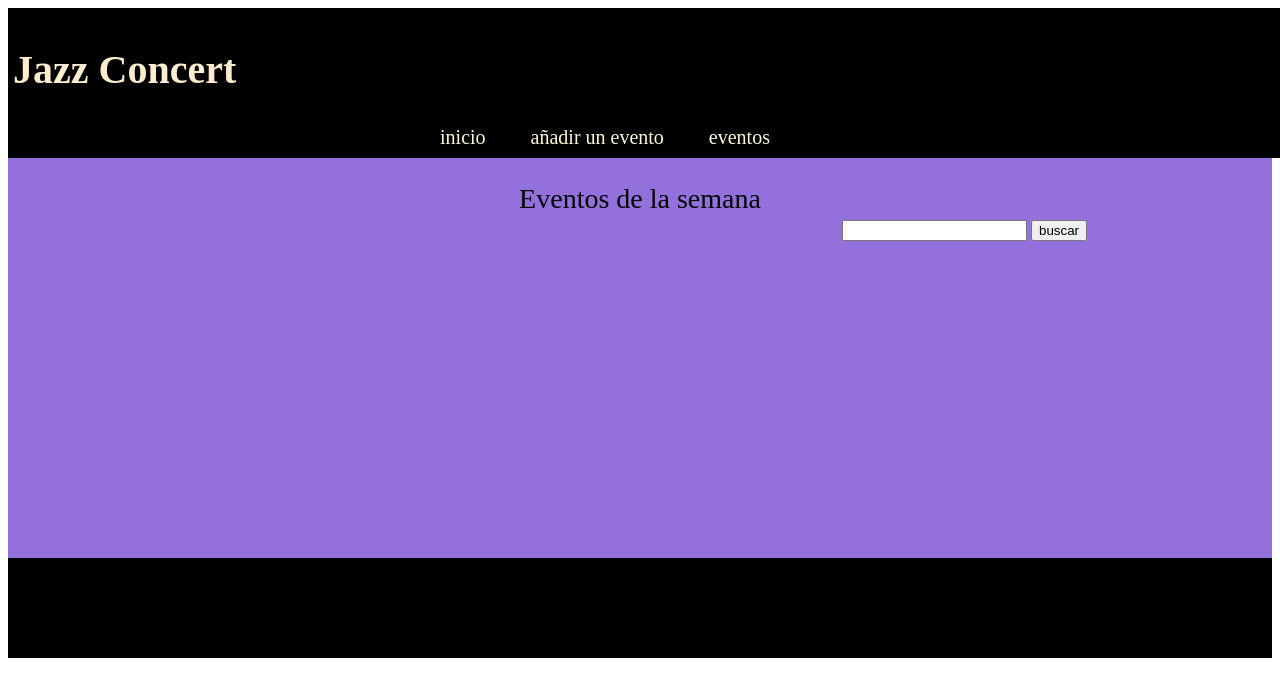
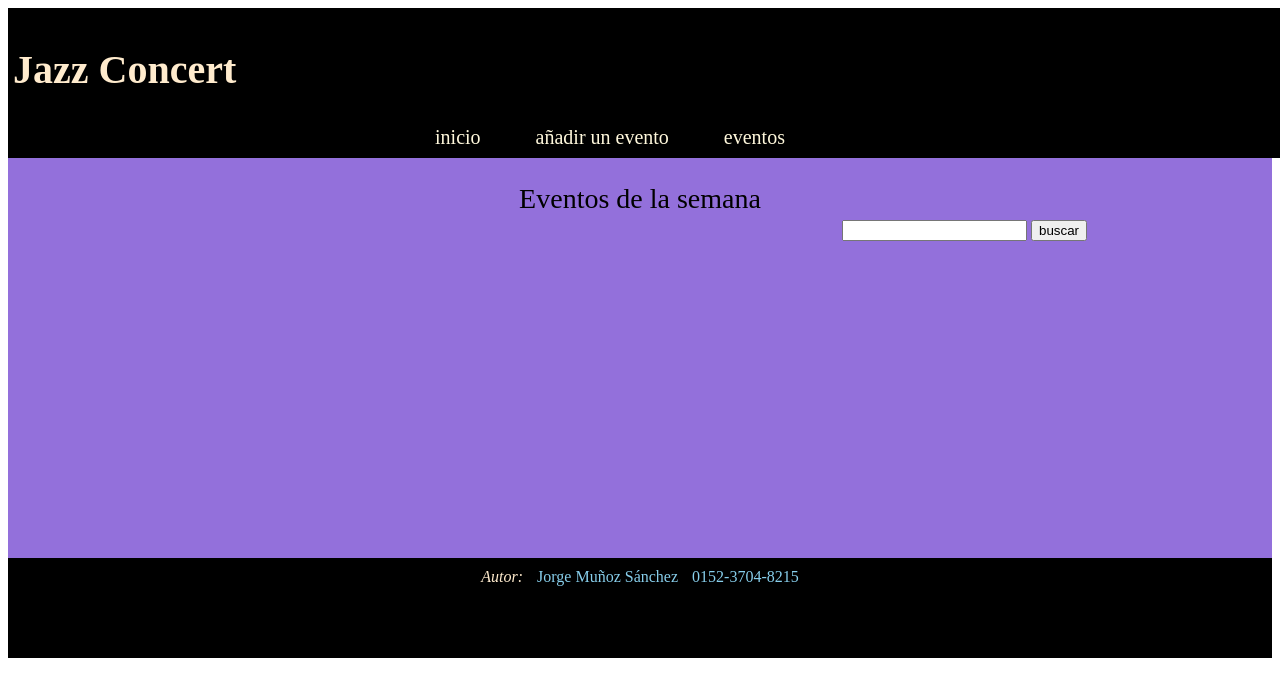
Before and after one commit to kokeajevio/Jazz_concert, a plain HTML site: page header/header_index.html in a window 1280 px wide. Drawn offline with Linux system fonts and the light colour scheme.

Commit message:
footer add

```diff
--- a/header/header_index.html
+++ b/header/header_index.html
@@ -64,6 +64,18 @@
 
         }
 
+        a {
+  color: skyblue;
+  padding-left: 10px;
+}
+
+.footer{
+    background:black;
+    text-align:center;
+    color:blanchedalmond;
+    padding:10px 0;
+  }
+
 </style>
 
   </head>
@@ -98,7 +110,11 @@
 
      </div>
 
-      <div class=" item footer"></div>
+      <div class=" item footer">
+
+      <i>Autor:</i>
+    <a href="mailto:kokeajevio55@zoho.eu?Subject=Interesado%20en%20el%20curso" >Jorge Muñoz Sánchez</a>
+    <a href="tel:+49-152-3704-8215">0152-3704-8215</a></div>
 
 
 
```
